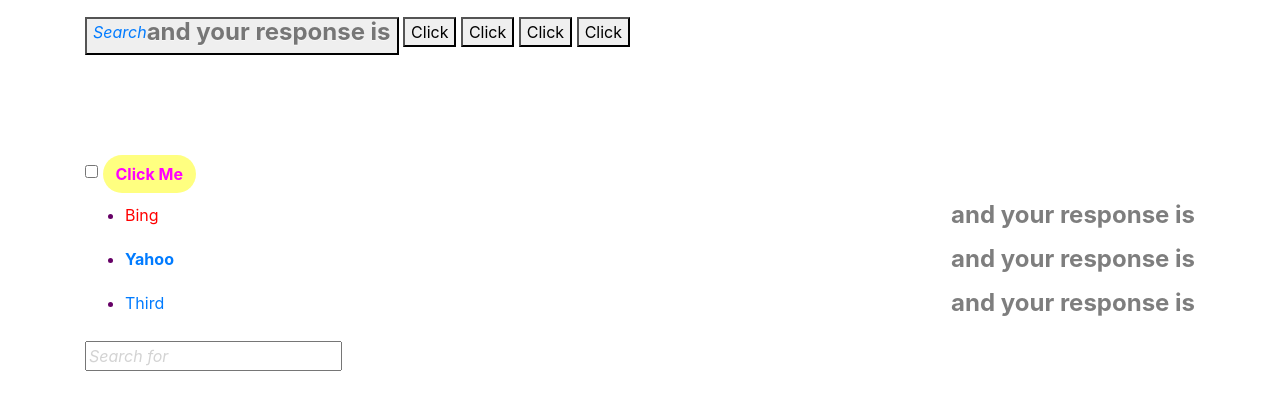
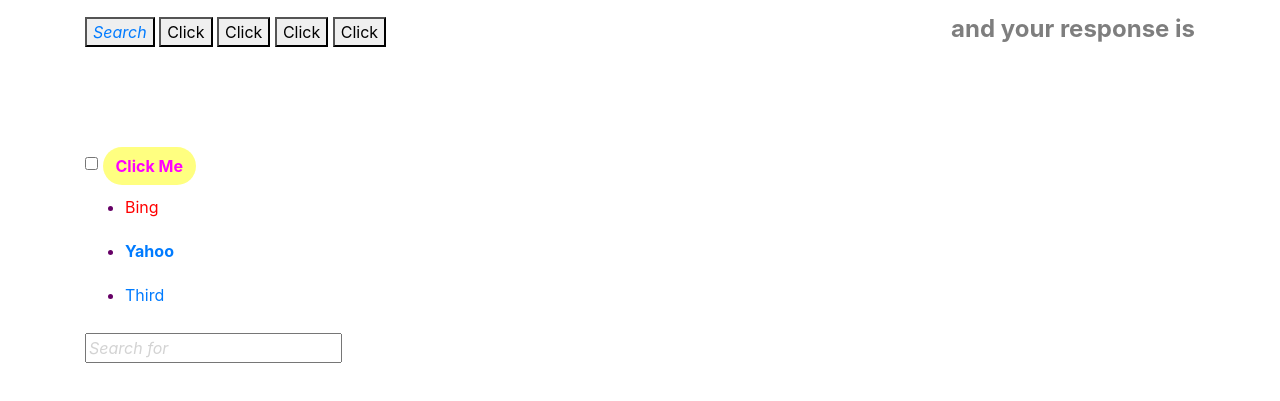
Before and after one commit to kayceejjay/JavaScript, a plain HTML site: page index.html in a window 1280 px wide. Shown: the part 255-656 px from the top of the page. Drawn offline with nearby package versions, Linux system fonts and the light colour scheme; a web font is replaced by a local one.

Commit message:
l84 before div.bloc

```diff
--- a/index.html
+++ b/index.html
@@ -36,12 +36,13 @@
 		<div class="container">
 
 			<h1 class="title">Hello</h1>
-			<button><a class="alter" href="#">Click</a></button>
-			<button>Click</button>
-			<button>Click</button>
-			<button>Click</button>
-			<button>Click</button>
-
+			<div class="bloc">
+				<button><a class="alter" href="#">Click</a></button>
+				<button>Click</button>
+				<button>Click</button>
+				<button>Click</button>
+				<button>Click</button>
+			</div>
 		</div>
 		<div class="container">
 
--- a/index.js
+++ b/index.js
@@ -81,6 +81,6 @@ function addFleurDeLis() {
 
 $("h1").addClass("title");
 $(".title").before('<h1 class="open">We Greet You with</h1>');
-$("a").before('<h2 class="close">and your response is</h2>');
+$("div.bloc").before('<h2 class="close">and your response is</h2>');
 
 addFleurDeLis();
```
